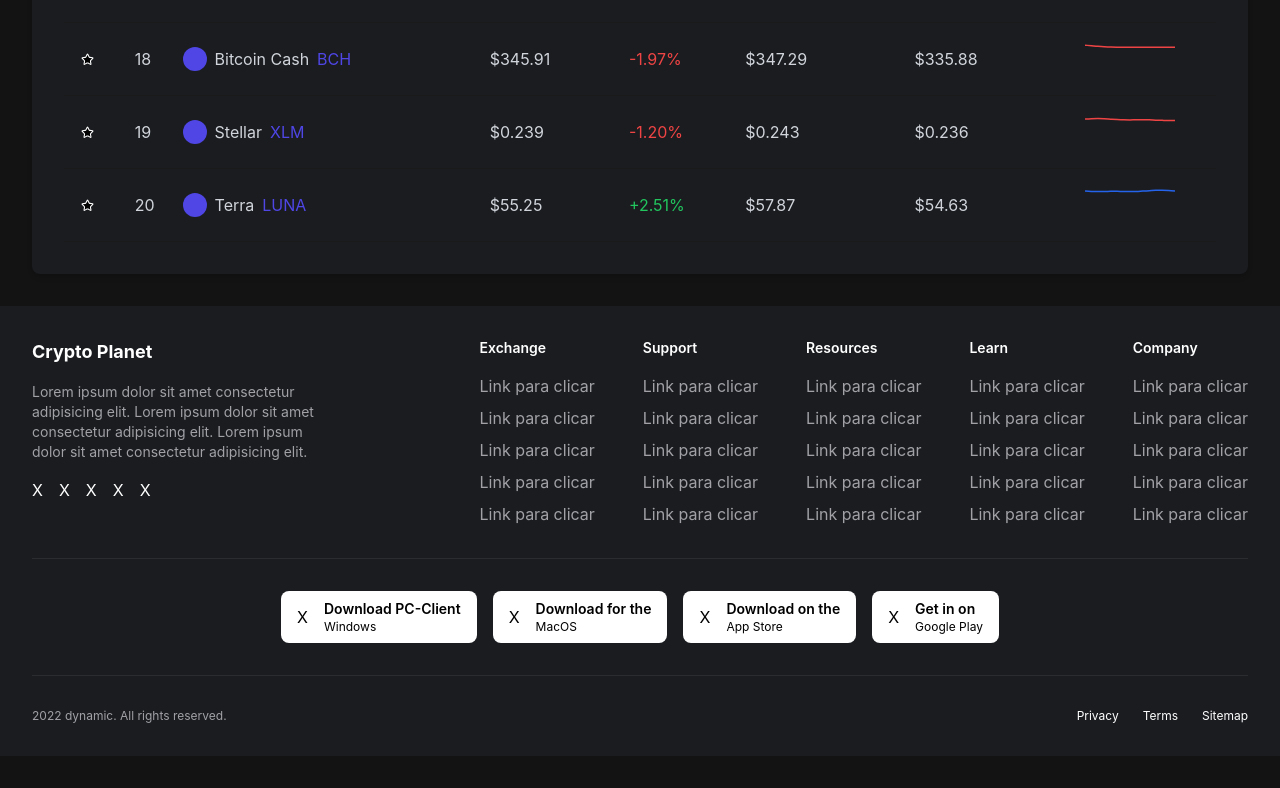
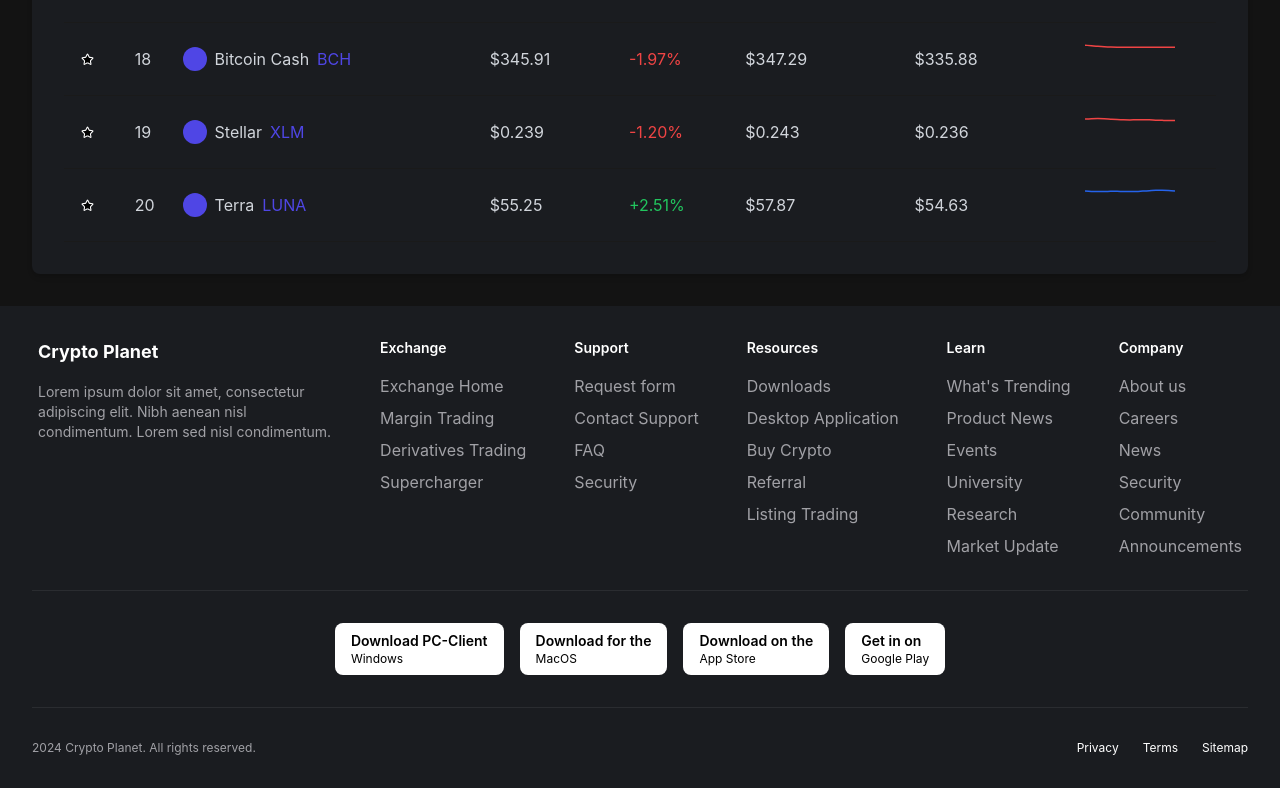
Before and after one commit to fabiodelllima/crypto-planet-frontend, a React (Vite) app in the folder crypto-planet/: page / in a window 1280 px wide. Shown: the part 1960-2748 px from the top of the page. Before the commit the page ends 2716 px from the top, so only its background shows below. Built offline with nearby package versions, Linux system fonts and the light colour scheme.

Commit message:
feat: Finalização do Footer

```diff
--- /dev/null
+++ b/crypto-planet/src/components/layout/Data/FooterData.tsx
@@ -0,0 +1,72 @@
+export const footerSections = [
+  {
+    title: "Exchange",
+    links: [
+      "Exchange Home",
+      "Margin Trading",
+      "Derivatives Trading",
+      "Supercharger",
+    ],
+  },
+  {
+    title: "Support",
+    links: ["Request form", "Contact Support", "FAQ", "Security"],
+  },
+  {
+    title: "Resources",
+    links: [
+      "Downloads",
+      "Desktop Application",
+      "Buy Crypto",
+      "Referral",
+      "Listing Trading",
+    ],
+  },
+  {
+    title: "Learn",
+    links: [
+      "What's Trending",
+      "Product News",
+      "Events",
+      "University",
+      "Research",
+      "Market Update",
+    ],
+  },
+  {
+    title: "Company",
+    links: [
+      "About us",
+      "Careers",
+      "News",
+      "Security",
+      "Community",
+      "Announcements",
+    ],
+  },
+];
+
+export const downloadButtons = [
+  {
+    icon: "PC",
+    title: "Download PC-Client",
+    subtitle: "Windows",
+  },
+  {
+    icon: "Mac",
+    title: "Download for the",
+    subtitle: "MacOS",
+  },
+  {
+    icon: "App Store",
+    title: "Download on the",
+    subtitle: "App Store",
+  },
+  {
+    icon: "Google Play",
+    title: "Get in on",
+    subtitle: "Google Play",
+  },
+];
+
+export const footerLinks = ["Privacy", "Terms", "Sitemap"];
--- a/crypto-planet/src/components/layout/Footer.tsx
+++ b/crypto-planet/src/components/layout/Footer.tsx
@@ -2,26 +2,19 @@ import {
   downloadButtons,
   footerLinks,
   footerSections,
-} from "../../pages/Portfolio/Data/PortfolioData";
+} from "./Data/FooterData";
 
 const Footer = () => {
   return (
-    <footer className="p-8 bg-container text-white">
-      <section className="flex flex-col lg:flex-row lg:justify-between gap-8 border-b border-borderGray pb-8">
+    <footer className="bg-container">
+      <section className="p-8 bg-container text-white max-w-7xl mx-auto">
+        <section className="flex flex-col lg:flex-row sm:justify-between lg:justify-evenly gap-8 border-b border-borderGray pb-8">
           <section className="flex flex-col gap-4 lg:w-1/4">
             <h2 className="text-lg font-bold">Crypto Planet</h2>
             <p className="text-sm text-textSecondary">
-            Lorem ipsum dolor sit amet consectetur adipisicing elit. Lorem ipsum
-            dolor sit amet consectetur adipisicing elit. Lorem ipsum dolor sit
-            amet consectetur adipisicing elit.
+              Lorem ipsum dolor sit amet, consectetur adipiscing elit. Nibh
+              aenean nisl condimentum. Lorem sed nisl condimentum.
             </p>
-          <section className="flex gap-4">
-            <span>X</span>
-            <span>X</span>
-            <span>X</span>
-            <span>X</span>
-            <span>X</span>
-          </section>
           </section>
           <section className="flex flex-col lg:flex-row lg:gap-12 gap-8">
             {footerSections.map((section) => (
@@ -29,7 +22,12 @@ const Footer = () => {
                 <h3 className="text-sm font-semibold">{section.title}</h3>
                 <ul className="space-y-2 text-textSecondary">
                   {section.links.map((link, index) => (
-                  <li key={index}>{link}</li>
+                    <li
+                      key={index}
+                      className="hover:text-white transition-colors cursor-pointer"
+                    >
+                      {link}
+                    </li>
                   ))}
                 </ul>
               </section>
@@ -42,7 +40,6 @@ const Footer = () => {
               key={index}
               className="flex items-center gap-4 px-4 py-2 bg-white text-black rounded-lg"
             >
-            <span>{button.icon}</span>
               <div className="flex flex-col">
                 <span className="text-sm font-semibold">{button.title}</span>
                 <span className="text-xs">{button.subtitle}</span>
@@ -52,15 +49,19 @@ const Footer = () => {
         </section>
         <section className="flex flex-col lg:flex-row justify-between items-center gap-4 pt-8">
           <span className="text-xs text-textSecondary">
-          2022 dynamic. All rights reserved.
+            2024 Crypto Planet. All rights reserved.
           </span>
           <div className="flex gap-6 text-xs">
             {footerLinks.map((link, index) => (
-            <span key={index} className="hover:text-white cursor-pointer">
+              <span
+                key={index}
+                className="hover:text-white cursor-pointer transition-colors"
+              >
                 {link}
               </span>
             ))}
           </div>
+        </section>
       </section>
     </footer>
   );
```
Lines whose indentation alone changed are shown as unchanged.
